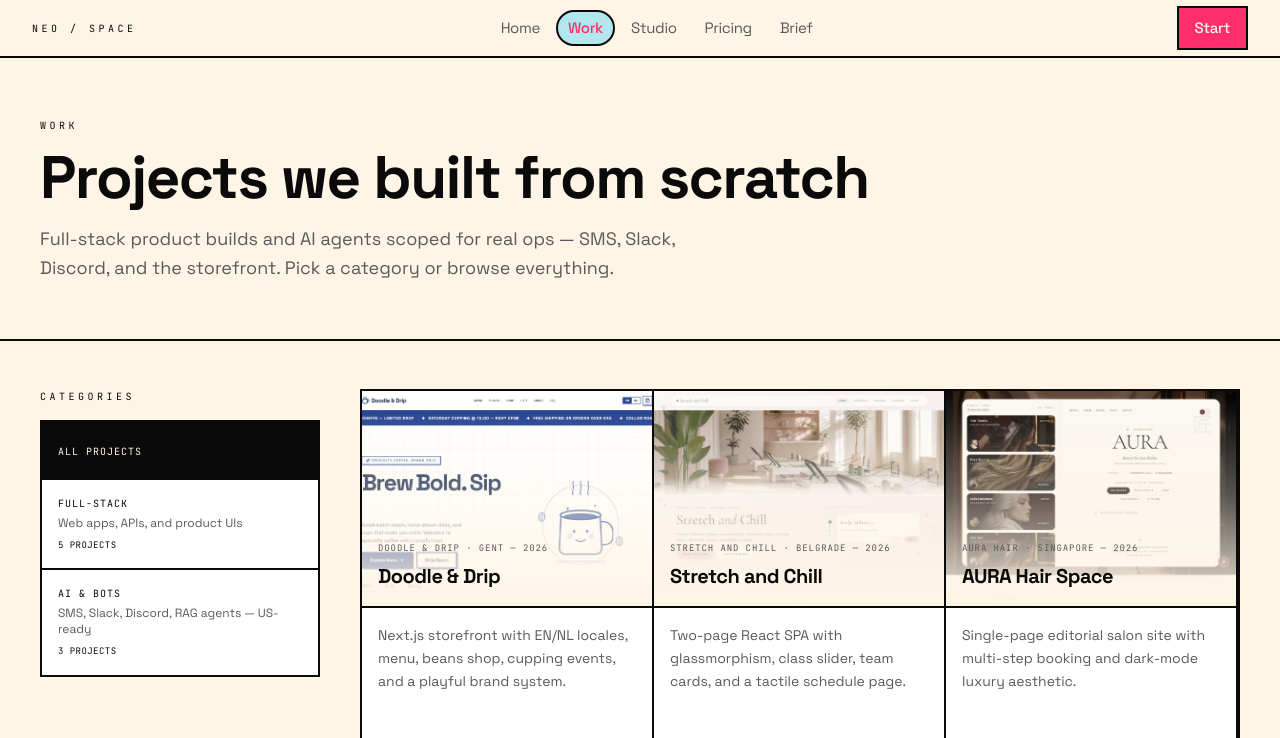
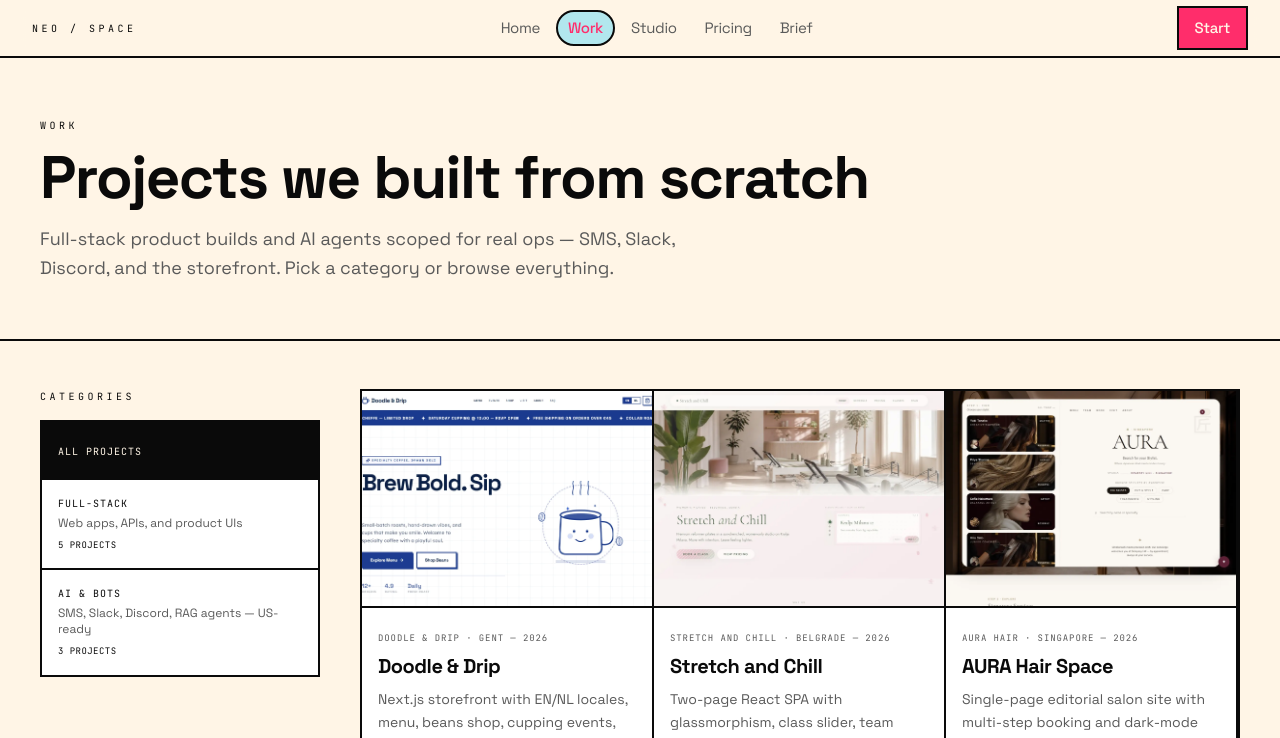
Before and after one commit to davydovavic002-cmyk/portfolioneoagency, a React (Vite) app: page /work in a window 1280 px wide. Shown: the top 738 px of the page. Built offline with nearby package versions, Linux system fonts and the light colour scheme.

Commit message:
Remove beige cover overlay on Work cards
Show case screenshots clean; move title and meta under the image for contrast.

Co-authored-by: Cursor <cursoragent@cursor.com>

```diff
--- a/src/components/portfolio/EditorialGridCard.tsx
+++ b/src/components/portfolio/EditorialGridCard.tsx
@@ -43,24 +43,20 @@ export function EditorialGridCard({ project, index }: EditorialGridCardProps) {
               aria-hidden
             />
           )}
-          <div
-            className="absolute inset-0 bg-gradient-to-t from-page-bg/95 via-page-bg/35 to-transparent"
-            aria-hidden
-          />
           {!project.coverImage && (
             <span className="absolute top-4 left-4 font-mono text-[9px] tracking-[0.3em] uppercase text-page-muted">
               {project.pillar === 'ai' ? 'Agent build' : 'Case study'}
             </span>
           )}
-          <div className="absolute inset-x-0 bottom-0 p-4">
+        </div>
+        <div className="flex flex-1 flex-col justify-between p-4">
+          <div>
             <span className="font-mono text-[9px] tracking-widest uppercase text-page-muted">
               {project.client} — {project.year}
             </span>
-            <h3 className="mt-1 text-xl font-bold tracking-tight text-page-text">{project.title}</h3>
+            <h3 className="mt-1 text-xl font-bold tracking-tight">{project.title}</h3>
+            <p className="mt-2 text-sm leading-relaxed text-page-muted">{project.description}</p>
           </div>
-        </div>
-        <div className="flex flex-1 flex-col justify-between p-4">
-          <p className="text-sm leading-relaxed text-page-muted">{project.description}</p>
           <span className="mt-4 font-mono text-[9px] tracking-[0.25em] uppercase opacity-0 transition-opacity group-hover:opacity-100">
             Read case study →
           </span>
```
